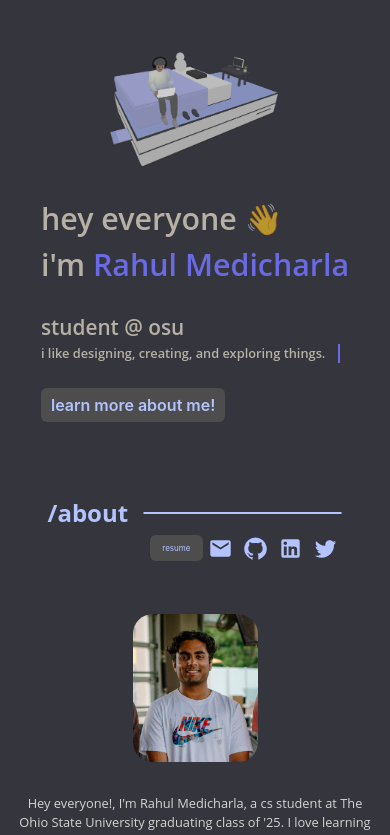
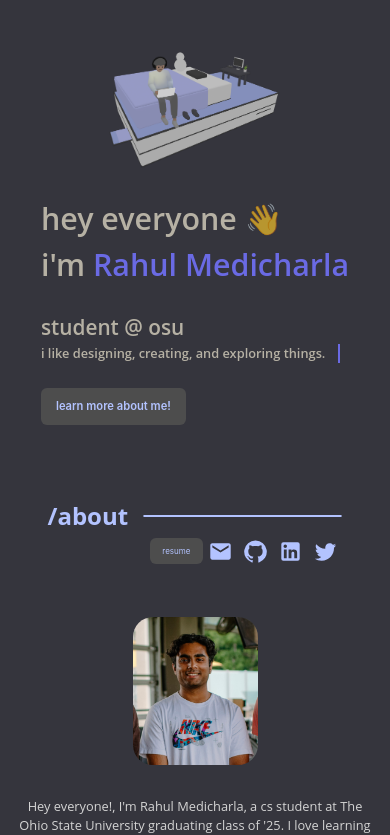
Before and after one commit to rahulmedicharla/portfolio, a React (Create React App) app: page / in a window 390 px wide. Shown: the top 835 px of the page. Built offline with nearby package versions, Linux system fonts and the light colour scheme.

Commit message:
added landing commits

```diff
--- a/src/components/landing/Landing.css
+++ b/src/components/landing/Landing.css
@@ -173,8 +173,8 @@ a:hover{
     }
 
     .hoverButton{
-        padding: 5px 10px;
-        font-size: 1rem;
+        padding: 10px 15px;
+        font-size: .7rem;
     }
 
     #role {
```
